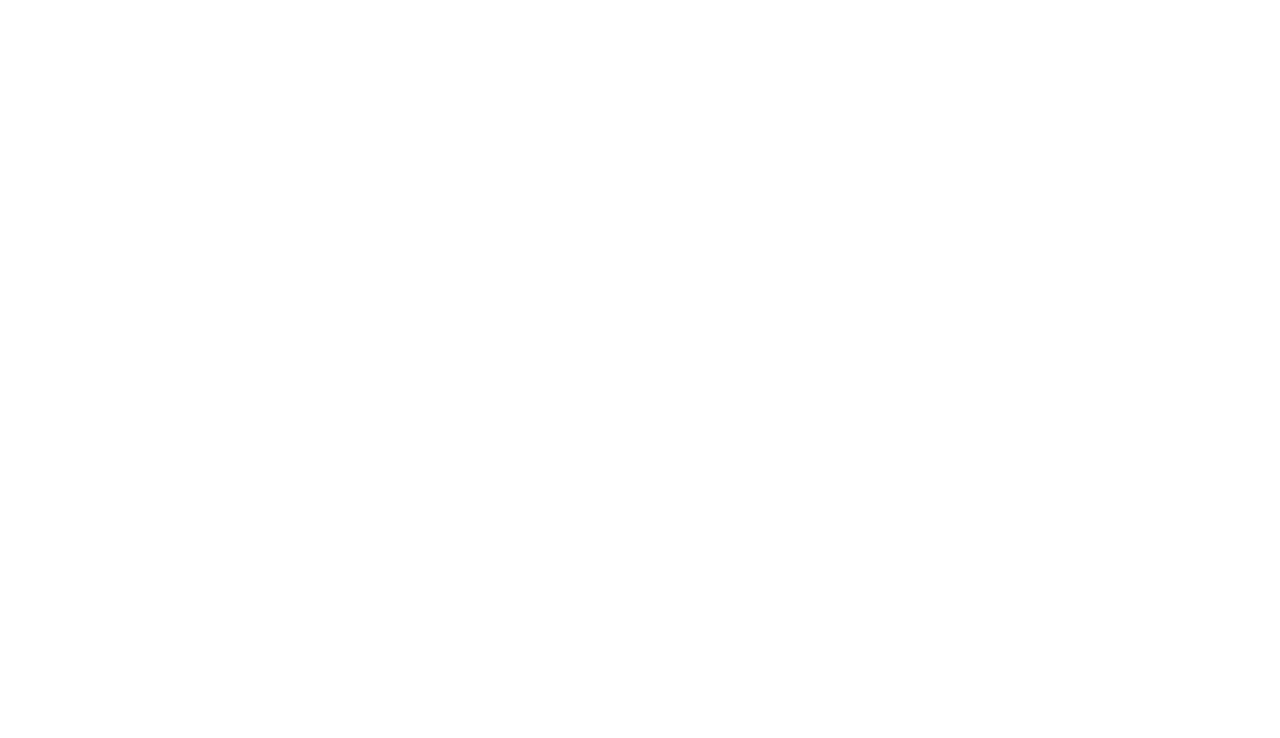
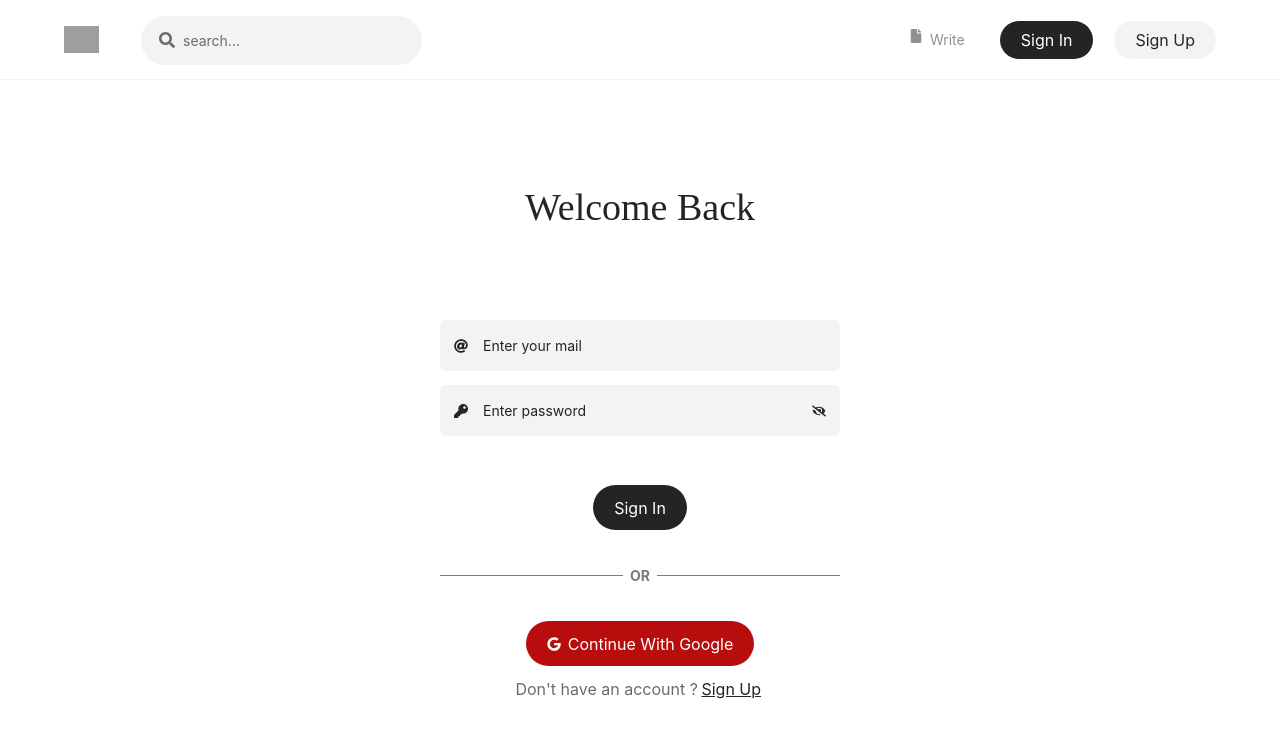
Before and after one commit to Omlokhande1234/Blog-Website, a React (Vite) app in the folder Client/client/: page /sign-in in a window 1280 px wide. Before the commit this address had no page. Shown: the top 738 px of the page. Built offline with nearby package versions, Linux system fonts and the light colour scheme; grey boxes are pictures that could not be loaded; the HTML template or start-up script is replaced by a standard one.

Commit message:
Done with the UI of the UserAuthForm and Page animation along with input box component that's used in UserAuthForm

```diff
--- a/Client/client/src/App.jsx
+++ b/Client/client/src/App.jsx
@@ -1,13 +1,20 @@
 import { Route, Routes } from "react-router-dom";
 import NavbarComponent from "./components/navbarComponent";
+import UserAuthForm from "./pages/UserAuthForm";
 
 const App = () => {
   return (
     <Routes>
 
-      <Route path="/" element={<NavbarComponent/>}/>
+         <Route path="/" element={<NavbarComponent/>}>
+            <Route path="/sign-in" element={<UserAuthForm  type={'sign-in'}/>}/>
+            <Route path="/sign-up" element={<UserAuthForm type={'sign-up'}/>}/>
+
+         </Route>
+
 
     </Routes>
+
 
   )
 }
--- a/Client/client/src/common/page-animation.jsx
+++ b/Client/client/src/common/page-animation.jsx
@@ -0,0 +1,17 @@
+import {motion , AnimatePresence} from 'framer-motion'
+
+export default function AnimationWrapper({children , keyValue , initial={opacity : 0} , animate={opacity : 1} , transition={duration : 0.5} , className }) {
+  return (
+    <AnimatePresence>
+    <motion.div
+    key={keyValue}
+    initial={initial}
+    animate={animate}
+    transition={transition}
+    className={className}
+    >
+      {children}
+    </motion.div>
+    </AnimatePresence>
+  )
+}
--- /dev/null
+++ b/Client/client/src/components/InputBox.jsx
@@ -0,0 +1,32 @@
+import React, { useState } from 'react'
+import { FaAt, FaEye, FaEyeSlash, FaKey, FaUser } from 'react-icons/fa'
+
+export default function InputBox({name,type,placeholder,id,value}) {
+    const[passwordVisibility,setPasswordVisibility]=useState(false)
+  return (
+    <div className='relative w-full mb-4'>
+       <input
+          type={type=="password" ? passwordVisibility ? "text" : "password" : type}
+          placeholder={placeholder}
+          name={name}
+          defaultValue={value}
+          id={id}
+          className='input-box'
+       />
+       {
+        type=='text'?<FaUser className='input-icon'/>:""
+       }
+       {
+        type=='mail'?<FaAt className='input-icon'/>:""
+       }
+       {
+        type=='password'?<FaKey className='input-icon' />:""
+       }
+       {
+        type=='password'?passwordVisibility?
+          <FaEye onClick={()=>setPasswordVisibility((currentvalue)=>!currentvalue)} className='input-icon left-auto right-4 cursor-pointer'/>:
+          <FaEyeSlash className='input-icon left-auto right-4 cursor-pointer' onClick={()=>setPasswordVisibility((currentvalue)=>!currentvalue)}/>:""
+       }
+    </div>
+  )
+}
--- a/Client/client/src/components/navbarComponent.jsx
+++ b/Client/client/src/components/navbarComponent.jsx
@@ -1,11 +1,12 @@
 import React, { useState } from 'react'
 import { FaSearch , FaFile, FaRegBell } from "react-icons/fa"
-import { Link } from 'react-router-dom'
+import { Link, Outlet } from 'react-router-dom'
 
 
 export default function NavbarComponent() {
   const[searchBoxVisibility,setsearchBoxVisibility]=useState(false)
   return (
+    <>
     <nav className='navbar'>
        <Link to='/' className='flex-none w-10'>
            <img src='https://github.com/kunaal438/mern-blogging-website/blob/master/blogging%20website%20-%20frontend/src/imgs/logo.png?raw=true' alt="logo" className='w-full'/>
@@ -39,5 +40,7 @@
               </Link>
         </div>
     </nav>
+    <Outlet />
+    </>
   )
 }
--- /dev/null
+++ b/Client/client/src/pages/UserAuthForm.jsx
@@ -0,0 +1,69 @@
+import React from 'react'
+import InputBox from '../components/InputBox'
+import { FaGoogle } from 'react-icons/fa'
+import { Link } from 'react-router-dom'
+import AnimationWrapper from '../common/page-animation'
+
+export default function UserAuthForm({type}) {
+  return (
+    <AnimationWrapper keyValue={type}>
+        <section className='h-cover flex items-center justify-center'>
+        <form id='formElement' className='w-[80%] max-w-[400px]'>
+            <h1 className='text-4xl capitalize font-gelasio text-center mb-24'>
+                { type=='sign-in'?'Welcome Back':'Join Us Today'}
+            </h1>
+            {
+                type!== 'sign-in' ?
+                <InputBox
+                type="text"
+                placeholder="Enter your name"
+                name='fullname'
+                />
+                : ""
+            }
+              <InputBox
+                type="mail"
+                placeholder="Enter your mail"
+                name='email'
+              />
+              <InputBox
+                type="password"
+                placeholder="Enter password"
+                name='password'
+              />
+              <button className='center btn-dark mt-14'>
+                {type.replace("-" , " ")}
+              </button>
+              <div className="flex items-center my-10 relative w-full gap-2 uppercase text-black font-bold opacity-60">
+                <hr className='w-1/2' />
+                or
+                <hr className='w-1/2' />
+              </div>
+              <button
+                 type='button'
+                 className='center btn-dark bg-google flex items-center gap-2'>
+                 <FaGoogle />
+                 continue with google
+              </button>
+              {
+                type=='sign-in'?
+                <p className='text-xl text-center mt-3 text-dark-grey'>
+                  Don't have an account ?
+                  <Link to='/sign-up' className='underline mx-1 text-xl text-black'>
+                    Sign Up
+                  </Link>
+                </p>
+                :
+                <p className='text-xl text-center mt-3 text-dark-grey' >
+                Already have an account ?
+                <Link to='/sign-in' className='underline mx-1 text-xl text-black'>
+                  Sign In
+                </Link>
+                </p>
+              }
+
+        </form>
+    </section>
+    </AnimationWrapper>
+  )
+}
```
